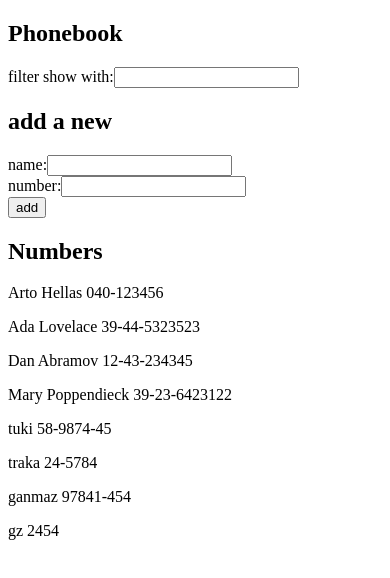
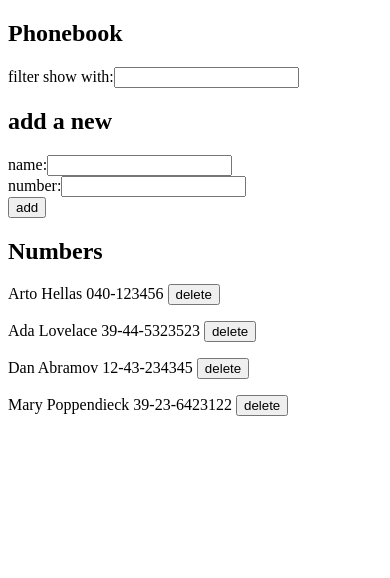
Before and after one commit to GanmaZ/fullstack, a React (Vite) app in the folder part2/ThePhonebook/: page / in a window 390 px wide. Shown: the top 578 px of the page. Built offline with nearby package versions, Linux system fonts and the light colour scheme; data requests are answered from the project's data file.

Commit message:
2.14 phonebook step 9

```diff
--- a/part2/ThePhonebook/db.json
+++ b/part2/ThePhonebook/db.json
@@ -19,26 +19,6 @@
       "name": "Mary Poppendieck",
       "number": "39-23-6423122",
       "id": 4
-    },
-    {
-      "id": "0391",
-      "name": "tuki",
-      "number": "58-9874-45"
-    },
-    {
-      "id": "61b9",
-      "name": "traka",
-      "number": "24-5784"
-    },
-    {
-      "id": "5568",
-      "name": "ganmaz",
-      "number": "97841-454"
-    },
-    {
-      "id": "808e",
-      "name": "gz",
-      "number": "2454"
     }
   ]
 }
--- a/part2/ThePhonebook/src/App.jsx
+++ b/part2/ThePhonebook/src/App.jsx
@@ -3,6 +3,7 @@ import Filter from './components/Filter'
 import Personform from './components/PersonForm'
 import Persons from './components/Persons'
 import personsService from './services/Contact'
+
 
 
 const App = () => {
@@ -50,6 +51,11 @@ const App = () => {
   const handleFilterChange = (event) => {
     setShowFilter(persons.filter(x => x.name.toLowerCase().includes(event.target.value.toLowerCase())))
   }
+  const deletePerson = (person) => {
+    if(window.confirm(`Delete ${person.name}`)){
+      personsService.erased(person.id)
+    }
+  }
 
   return (
     <div>
@@ -58,7 +64,7 @@ const App = () => {
       <h2>add a new</h2>
       <Personform addPerson={addPerson} nameChangeHandler={handleNameChange} numberChangeHandler={handleNumberChange} newName={newName}  newNumber={newNumber}/>
       <h2>Numbers</h2>
-      <Persons showFilter={showFilter} persons={persons}/>
+      <Persons showFilter={showFilter} persons={persons} deletePerson={deletePerson}/>
     </div>
   )
 }
--- a/part2/ThePhonebook/src/components/Persons.jsx
+++ b/part2/ThePhonebook/src/components/Persons.jsx
@@ -1,10 +1,13 @@
 import Phone from './Phone'
 
-const Persons = ({showFilter, persons}) => {
+const Persons = ({showFilter, persons, deletePerson}) => {
 
     return(
         <>
-        {showFilter.length === 0 ? persons.map(person => <Phone key={person.name} phone={person}/>) : showFilter.map(person => <Phone key={person.name} phone={person}/>)}
+        {showFilter.length === 0 ?
+        persons.map(person => <Phone key={person.name} phone={person} deletePerson={deletePerson}/>)
+        :
+        showFilter.map(person => <Phone key={person.name} phone={person} deletePerson={deletePerson}/>)}
         </>
     )
 }
--- a/part2/ThePhonebook/src/components/Phone.jsx
+++ b/part2/ThePhonebook/src/components/Phone.jsx
@@ -1,6 +1,8 @@
-const Phone = ({ phone }) => {
+const Phone = ({ phone, deletePerson }) => {
     return (
-      <p>{phone.name} {phone.number}</p>
+      <>
+      <p>{phone.name} {phone.number} <button onClick={() => deletePerson(phone)}>delete</button></p>
+      </>
     )
   }
 
--- a/part2/ThePhonebook/src/services/Contact.js
+++ b/part2/ThePhonebook/src/services/Contact.js
@@ -16,4 +16,8 @@ const update = (id, newObject) => {
   return request.then(response => response.data)
 }
 
-export default {getAll, create, update}
+const erased = (id) => {
+    const request = axios.delete(`${baseUrl}/${id}`)
+}
+
+export default {getAll, create, update, erased}
```
